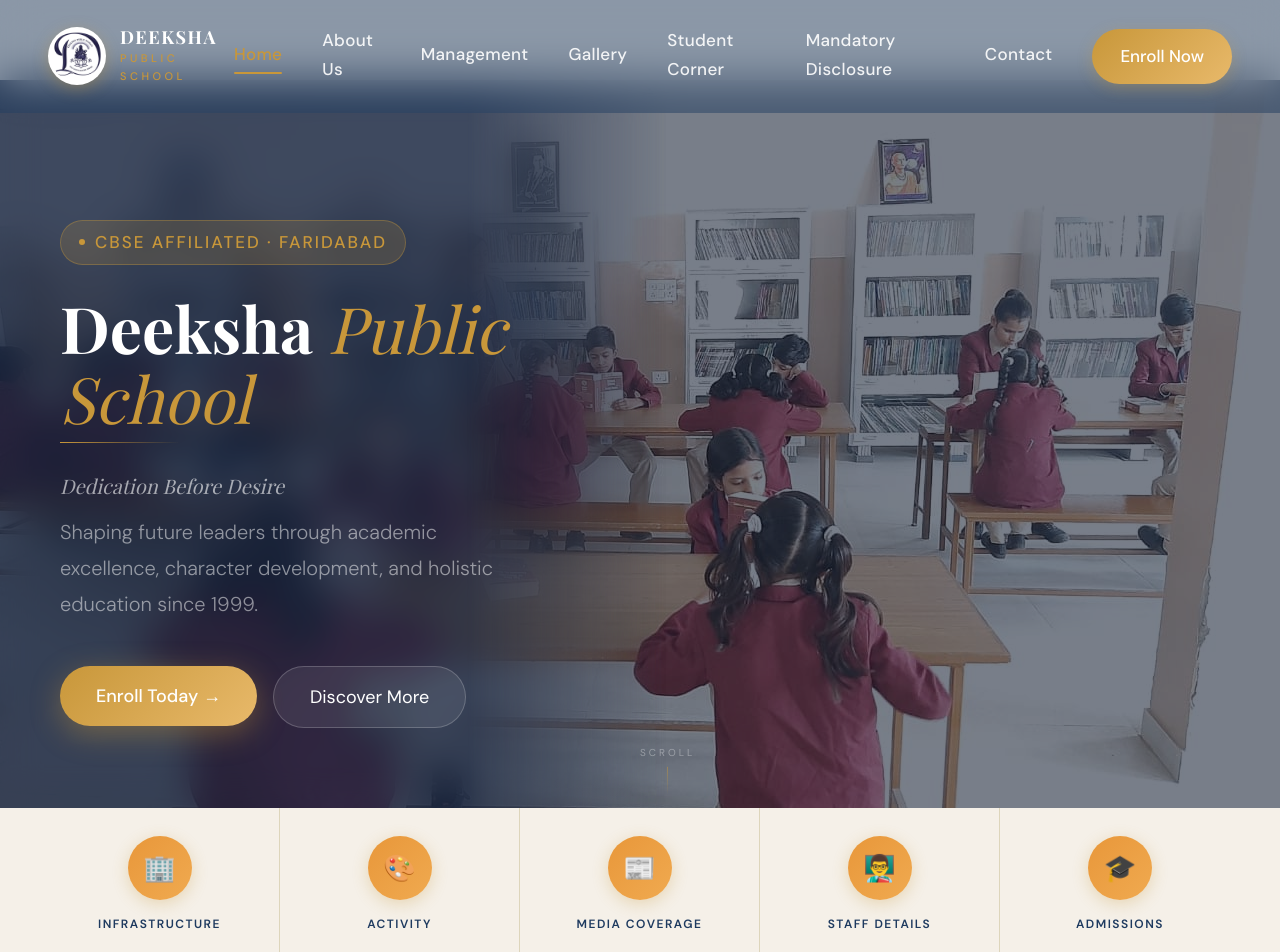
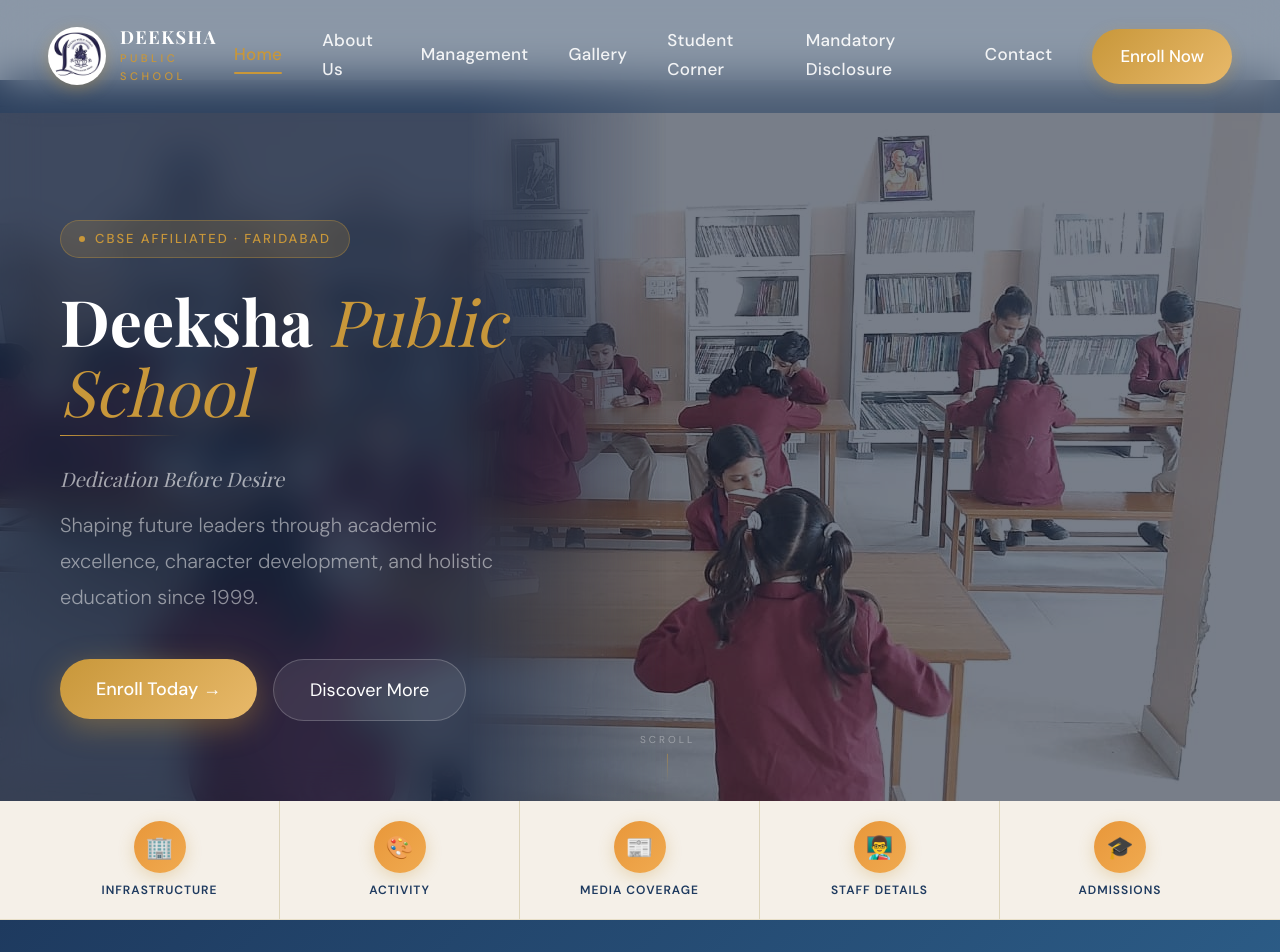
Before and after one commit to AkramAlam/deeksha-public-school, a React (Vite) app: page / in a window 1280 px wide. Shown: the top 952 px of the page. Built offline with nearby package versions, Linux system fonts and the light colour scheme; a web font is replaced by a local one.

Commit message:
UI fixes and scroll animation update

```diff
--- a/index.html
+++ b/index.html
@@ -12,7 +12,7 @@
     <div id="root"></div>
     <script type="module" src="/src/main.jsx"></script>
 
-    <script>
+    <!-- <script>
       // ── Right Click Disable ──
       document.addEventListener('contextmenu', function(e) {
         e.preventDefault();
@@ -48,6 +48,6 @@
         e.preventDefault();
         return false;
       });
-    </script>
+    </script> -->
   </body>
 </html>
--- a/src/pages/HomePage.jsx
+++ b/src/pages/HomePage.jsx
@@ -35,6 +35,8 @@
         .hero-content { padding: 140px 60px 80px; }
         .hero-title { font-size: clamp(44px, 5vw, 96px); }
         .hero-btns { display: flex; gap: 16px; flex-wrap: wrap; }
+        .scroll-indicator { display: flex; }
+        @media (max-width: 768px) { .scroll-indicator { display: none !important; } }
         .stats-grid { display: grid; grid-template-columns: repeat(4,1fr); gap: 24px; max-width: 960px; margin: 0 auto; }
         .about-grid { display: grid; grid-template-columns: 1fr 1fr; gap: 80px; align-items: center; max-width: 1200px; margin: 0 auto; }
         .features-grid { display: grid; grid-template-columns: 1fr 1fr; gap: 16px; }
@@ -98,7 +100,7 @@
           <motion.div initial={{ opacity: 0, y: 20 }} animate={{ opacity: 1, y: 0 }} transition={{ delay: 0.3 }}
             style={{ display: "inline-flex", alignItems: "center", gap: 10, background: "rgba(200,151,58,0.18)", border: "1px solid rgba(200,151,58,0.35)", padding: "7px 18px", borderRadius: 100, marginBottom: 28 }}>
             <div style={{ width: 6, height: 6, borderRadius: "50%", background: "#c8973a" }} />
-            <span style={{ fontSize: 17, color: "#c8973a", letterSpacing: 2, fontWeight: 500 }}>CBSE AFFILIATED · FARIDABAD</span>
+            <span style={{ fontSize: 13, color: "#c8973a", letterSpacing: 2, fontWeight: 500 }}>CBSE AFFILIATED · FARIDABAD</span>
           </motion.div>
 
           <motion.h1 className="hero-title" initial={{ opacity: 0, y: 40 }} animate={{ opacity: 1, y: 0 }} transition={{ delay: 0.45, duration: 1 }}
@@ -123,16 +125,25 @@
         </motion.div>
 
         <motion.div animate={{ y: [0, 8, 0] }} transition={{ duration: 2, repeat: Infinity }}
-          style={{ position: "absolute", bottom: 18, left: "50%", transform: "translateX(-50%)", zIndex: 5, display: "flex", flexDirection: "column", alignItems: "center", gap: 6 }}>
+          className="scroll-indicator"
+          style={{ position: "absolute", bottom: 24, left: "50%", transform: "translateX(-50%)", zIndex: 5, display: "flex", flexDirection: "column", alignItems: "center", gap: 6 }}>
           <span style={{ fontSize: 10, color: "rgba(255,255,255,0.35)", letterSpacing: 3 }}>SCROLL</span>
           <div style={{ width: 1, height: 28, background: "linear-gradient(to bottom, rgba(200,151,58,0.5), transparent)" }} />
         </motion.div>
+
       </section>
 
       {/* STATS */}
       {/* QUICK LINKS BAR */}
       <section style={{ background: "#f5f0e8", borderBottom: "1px solid #e8dfc8" }}>
-        <div style={{ maxWidth: 1200, margin: "0 auto", display: "grid", gridTemplateColumns: "repeat(5,1fr)" }}>
+        <style>{`
+          .quick-links-grid { display: grid; grid-template-columns: repeat(5,1fr); max-width: 1200px; margin: 0 auto; }
+          @media (max-width: 640px) { .quick-links-grid { grid-template-columns: repeat(3,1fr) !important; } }
+          @media (max-width: 380px) { .quick-links-grid { grid-template-columns: repeat(2,1fr) !important; } }
+          .quick-link-icon { width: 52px; height: 52px; border-radius: 50%; background: linear-gradient(135deg,#e8973a,#f0aa50); display:flex; align-items:center; justify-content:center; font-size:22px; box-shadow:0 4px 16px rgba(200,151,58,0.3); }
+          @media (max-width: 640px) { .quick-link-icon { width: 44px; height: 44px; font-size: 18px; } }
+        `}</style>
+        <div className="quick-links-grid">
           {[
             { icon: "🏢", label: "INFRASTRUCTURE", to: "/infrastructure" },
             { icon: "🎨", label: "ACTIVITY", to: "/gallery" },
@@ -144,18 +155,11 @@
               <motion.div whileHover={{ background: "#ede4d0" }} whileTap={{ scale: 0.97 }}
                 style={{
                   display: "flex", flexDirection: "column", alignItems: "center", justifyContent: "center",
-                  padding: "28px 12px", gap: 14, cursor: "pointer", transition: "background 0.2s",
+                  padding: "20px 8px", gap: 10, cursor: "pointer", transition: "background 0.2s",
                   borderRight: i < 4 ? "1px solid #ddd5bb" : "none",
                 }}>
-                <div style={{
-                  width: 64, height: 64, borderRadius: "50%",
-                  background: "linear-gradient(135deg, #e8973a, #f0aa50)",
-                  display: "flex", alignItems: "center", justifyContent: "center",
-                  fontSize: 26, boxShadow: "0 4px 16px rgba(200,151,58,0.3)"
-                }}>
-                  {item.icon}
-                </div>
-                <span style={{ fontSize: 12, fontWeight: 700, color: "#1e3a5f", letterSpacing: 1.5, textAlign: "center" }}>
+                <div className="quick-link-icon">{item.icon}</div>
+                <span style={{ fontSize: "clamp(9px,1.5vw,12px)", fontWeight: 700, color: "#1e3a5f", letterSpacing: 1, textAlign: "center", lineHeight: 1.3 }}>
                   {item.label}
                 </span>
               </motion.div>
```
